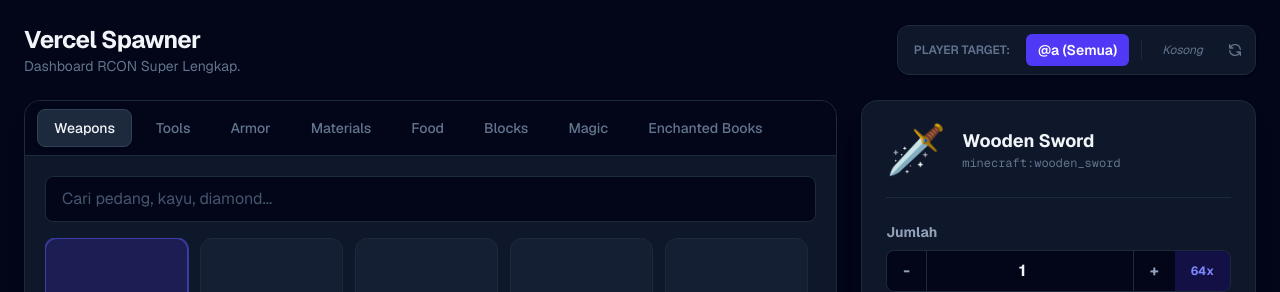
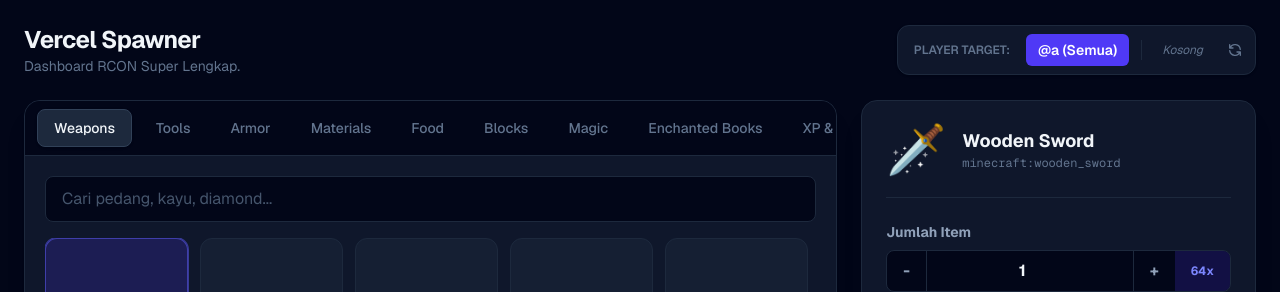
Before and after one commit to chittose/RCON-Minecraft, a Next.js app: page / in a window 1280 px wide. Shown: the top 292 px of the page. Built offline with nearby package versions, Linux system fonts and the light colour scheme.

Commit message:
feat: add give XP feature

```diff
--- a/src/app/page.tsx
+++ b/src/app/page.tsx
@@ -16,6 +16,7 @@
   const [customEnchants, setCustomEnchants] = useState<{id: string, lvl: number}[]>([]);
   const [newEnchantId, setNewEnchantId] = useState("minecraft:sharpness");
   const [newEnchantLvl, setNewEnchantLvl] = useState(5);
+  const [xpType, setXpType] = useState("levels");
 
   const [loading, setLoading] = useState(false);
   const [notification, setNotification] = useState<{msg: string, isError: boolean} | null>(null);
@@ -54,7 +55,9 @@
 
     let rawCommand = "";
 
-    if (activeCategory === "Enchanted Books") {
+    if (activeCategory === "XP & Levels") {
+      rawCommand = `xp add ${selectedPlayer} ${amount} ${xpType}`;
+    } else if (activeCategory === "Enchanted Books") {
       if (customEnchants.length === 0) {
         showNotif("Buku sihir harus ada isinya! Tambahkan minimal 1 enchantment.", true);
         setLoading(false);
@@ -182,7 +185,7 @@
                 value={searchQuery}
                 onChange={(e) => setSearchQuery(e.target.value)}
                 className="w-full bg-slate-950 border border-slate-800 rounded-lg py-2.5 px-4 text-slate-200 placeholder-slate-600 focus:outline-none focus:ring-2 focus:ring-indigo-500/50 focus:border-indigo-500 transition-all mb-4"
-                disabled={activeCategory === "Enchanted Books"}
+                disabled={activeCategory === "Enchanted Books" || activeCategory === "XP & Levels"}
               />
 
               {activeCategory === "Enchanted Books" ? (
@@ -190,6 +193,12 @@
                   <div className="text-6xl mb-4 grayscale opacity-40">📖</div>
                   <h3 className="text-lg font-bold text-slate-300 mb-1">Custom Enchanted Book</h3>
                   <p className="text-sm text-slate-500">Rakit buku sihir Anda di panel sebelah kanan.</p>
+                </div>
+              ) : activeCategory === "XP & Levels" ? (
+                <div className="flex-1 flex flex-col items-center justify-center text-center p-8 text-slate-500 bg-slate-950/50 rounded-xl border border-dashed border-slate-800">
+                  <div className="text-6xl mb-4 grayscale opacity-40">✨</div>
+                  <h3 className="text-lg font-bold text-slate-300 mb-1">Pemberian XP</h3>
+                  <p className="text-sm text-slate-500">Tentukan jumlah level atau poin di panel sebelah kanan.</p>
                 </div>
               ) : (
                 <div className="flex-1 overflow-y-auto grid grid-cols-2 sm:grid-cols-3 md:grid-cols-4 lg:grid-cols-5 gap-3 pr-2 custom-scrollbar">
@@ -219,20 +228,20 @@
 
               <div className="flex items-center gap-4 mb-6 pb-6 border-b border-slate-800">
                 <div className="text-5xl">
-                  {activeCategory === "Enchanted Books" ? "📖" : selectedItem.icon}
+                  {activeCategory === "Enchanted Books" ? "📖" : activeCategory === "XP & Levels" ? "✨" : selectedItem.icon}
                 </div>
                 <div>
                   <h3 className="font-bold text-lg text-slate-100">
-                    {activeCategory === "Enchanted Books" ? "Enchanted Book" : selectedItem.name}
+                    {activeCategory === "Enchanted Books" ? "Enchanted Book" : activeCategory === "XP & Levels" ? "Experience Points" : selectedItem.name}
                   </h3>
                   <p className="text-xs text-slate-500 font-mono">
-                    {activeCategory === "Enchanted Books" ? "minecraft:enchanted_book" : selectedItem.id}
+                    {activeCategory === "Enchanted Books" ? "minecraft:enchanted_book" : activeCategory === "XP & Levels" ? "/xp add" : selectedItem.id}
                   </p>
                 </div>
               </div>
 
               <div className="mb-6">
-                <label className="block text-sm font-bold text-slate-400 mb-2">Jumlah</label>
+                <label className="block text-sm font-bold text-slate-400 mb-2">Jumlah {activeCategory === "XP & Levels" ? "XP" : "Item"}</label>
                 <div className="flex bg-slate-950 border border-slate-800 rounded-lg overflow-hidden">
                   <button onClick={() => setAmount(Math.max(1, amount - 1))} className="px-4 py-2 hover:bg-slate-800 text-slate-400 font-bold border-r border-slate-800">-</button>
                   <input
@@ -246,6 +255,26 @@
                   <button onClick={() => setAmount(64)} className="px-4 py-2 bg-indigo-600/20 text-indigo-400 hover:bg-indigo-600 hover:text-white text-xs font-bold transition-colors">64x</button>
                 </div>
               </div>
+
+              {activeCategory === "XP & Levels" && (
+                <div className="mb-6 flex-1 flex flex-col">
+                  <label className="block text-sm font-bold text-slate-400 mb-2">Tipe XP</label>
+                  <div className="flex gap-2">
+                    <button
+                      onClick={() => setXpType("levels")}
+                      className={`flex-1 py-2 rounded-lg font-bold text-sm transition-colors ${xpType === "levels" ? "bg-indigo-600 text-white" : "bg-slate-800 text-slate-400 border border-slate-700"}`}
+                    >
+                      Levels (Tingkat)
+                    </button>
+                    <button
+                      onClick={() => setXpType("points")}
+                      className={`flex-1 py-2 rounded-lg font-bold text-sm transition-colors ${xpType === "points" ? "bg-indigo-600 text-white" : "bg-slate-800 text-slate-400 border border-slate-700"}`}
+                    >
+                      Points (Titik)
+                    </button>
+                  </div>
+                </div>
+              )}
 
               {(activeCategory === "Weapons" || activeCategory === "Tools" || activeCategory === "Armor" || activeCategory === "Enchanted Books") && (
                 <div className="mb-6 flex-1 flex flex-col">
--- a/src/lib/items.ts
+++ b/src/lib/items.ts
@@ -1,4 +1,4 @@
-export const CATEGORIES = ["Weapons", "Tools", "Armor", "Materials", "Food", "Blocks", "Magic", "Enchanted Books"];
+export const CATEGORIES = ["Weapons", "Tools", "Armor", "Materials", "Food", "Blocks", "Magic", "Enchanted Books", "XP & Levels"];
 
 export const ITEM_DB = [
   // --- WEAPONS ---
```
